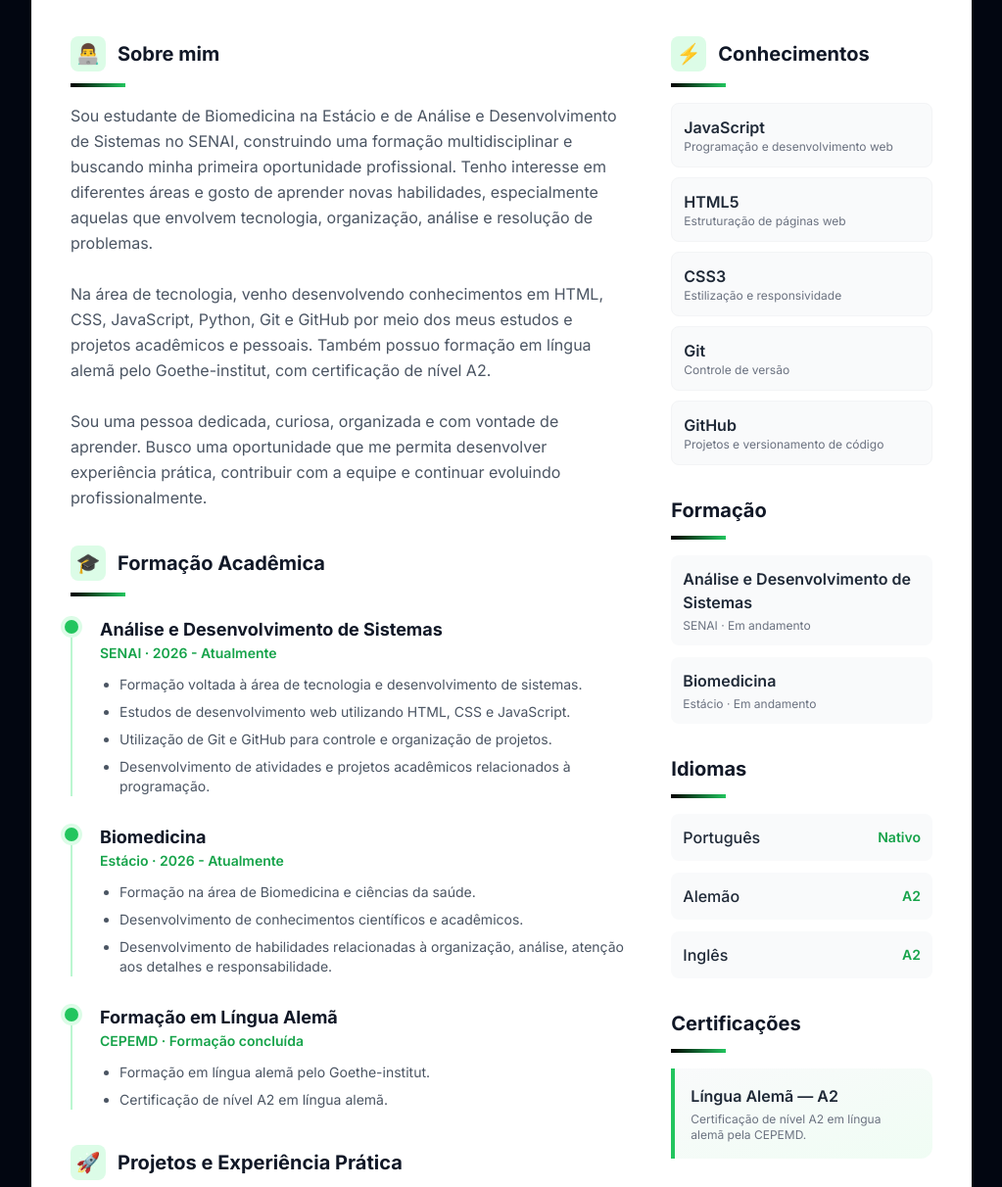
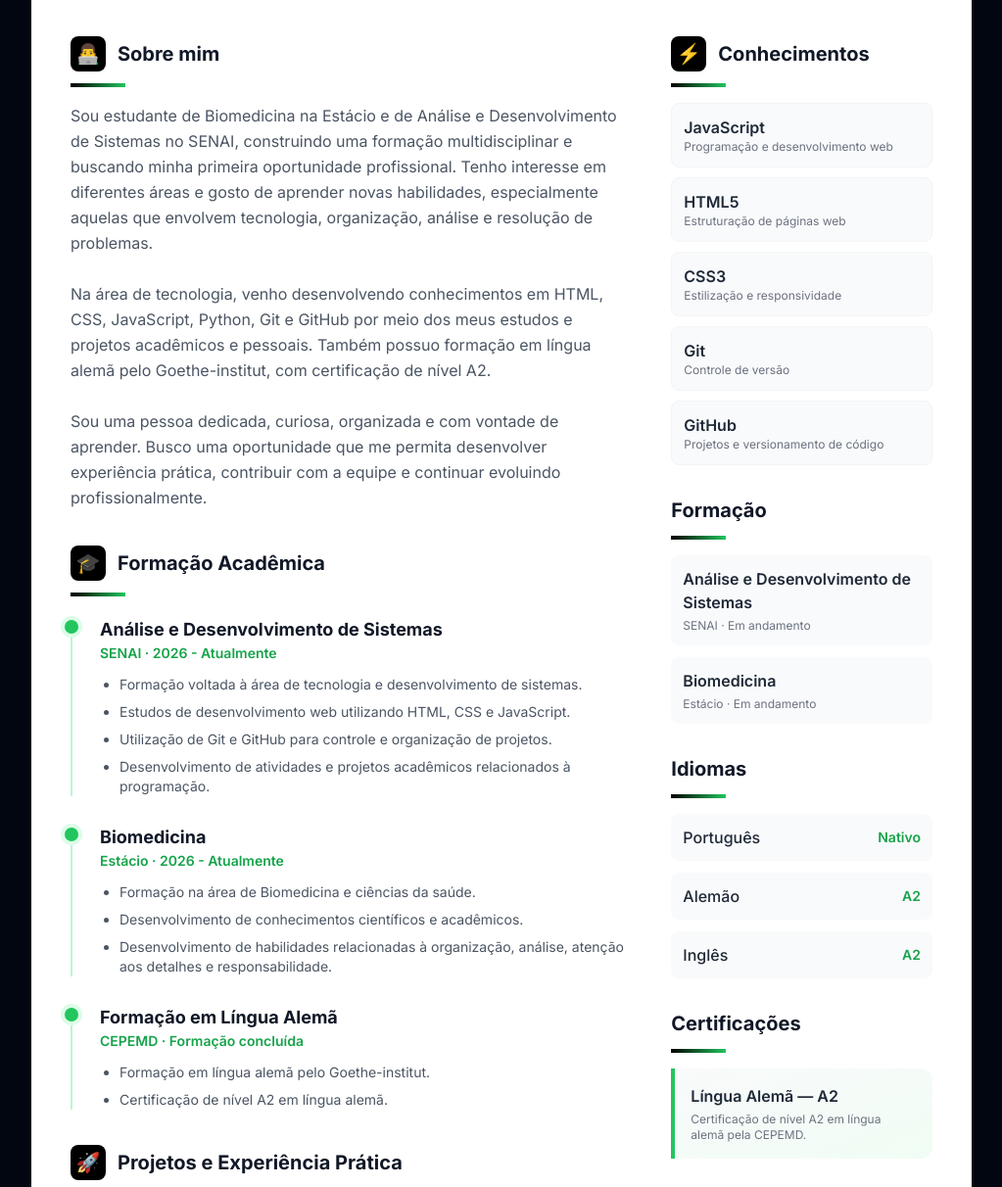
Before and after one commit to Fp569/Fellipe-Cardoso, a plain HTML site: page index.html in a window 1280 px wide. Shown: the part 305-1517 px from the top of the page at 98% size, without its empty margins (128-1151 px from the left). Drawn offline with nearby package versions, Linux system fonts and the light colour scheme.

Commit message:
Update index.html

```diff
--- a/index.html
+++ b/index.html
@@ -202,7 +202,7 @@
 
               <h2 class="text-xl font-bold text-gray-900 flex items-center">
 
-                <span class="w-9 h-9 bg-green-100 text-green-600 rounded-lg flex items-center justify-center mr-3">
+                <span class="w-9 h-9 bg-black text-green-600 rounded-lg flex items-center justify-center mr-3">
                   👨‍💻
                 </span>
 
@@ -245,7 +245,7 @@
 
               <h2 class="text-xl font-bold text-gray-900 flex items-center">
 
-                <span class="w-9 h-9 bg-green-100 text-green-600 rounded-lg flex items-center justify-center mr-3">
+                <span class="w-9 h-9 bg-black text-green-600 rounded-lg flex items-center justify-center mr-3">
                   🎓
                 </span>
 
@@ -360,7 +360,7 @@
 
               <h2 class="text-xl font-bold text-gray-900 flex items-center">
 
-                <span class="w-9 h-9 bg-green-100 text-green-600 rounded-lg flex items-center justify-center mr-3">
+                <span class="w-9 h-9 bg-black text-green-600 rounded-lg flex items-center justify-center mr-3">
                   🚀
                 </span>
 
@@ -432,7 +432,7 @@
 
               <h2 class="text-xl font-bold text-gray-900 flex items-center">
 
-                <span class="w-9 h-9 bg-green-100 text-green-600 rounded-lg flex items-center justify-center mr-3">
+                <span class="w-9 h-9 bg-black text-green-600 rounded-lg flex items-center justify-center mr-3">
                   🎯
                 </span>
 
@@ -474,7 +474,7 @@
 
               <h2 class="text-xl font-bold text-gray-900 flex items-center">
 
-                <span class="w-9 h-9 bg-green-100 text-green-600 rounded-lg flex items-center justify-center mr-3">
+                <span class="w-9 h-9 bg-black text-green-600 rounded-lg flex items-center justify-center mr-3">
                   ⚡
                 </span>
 
```
